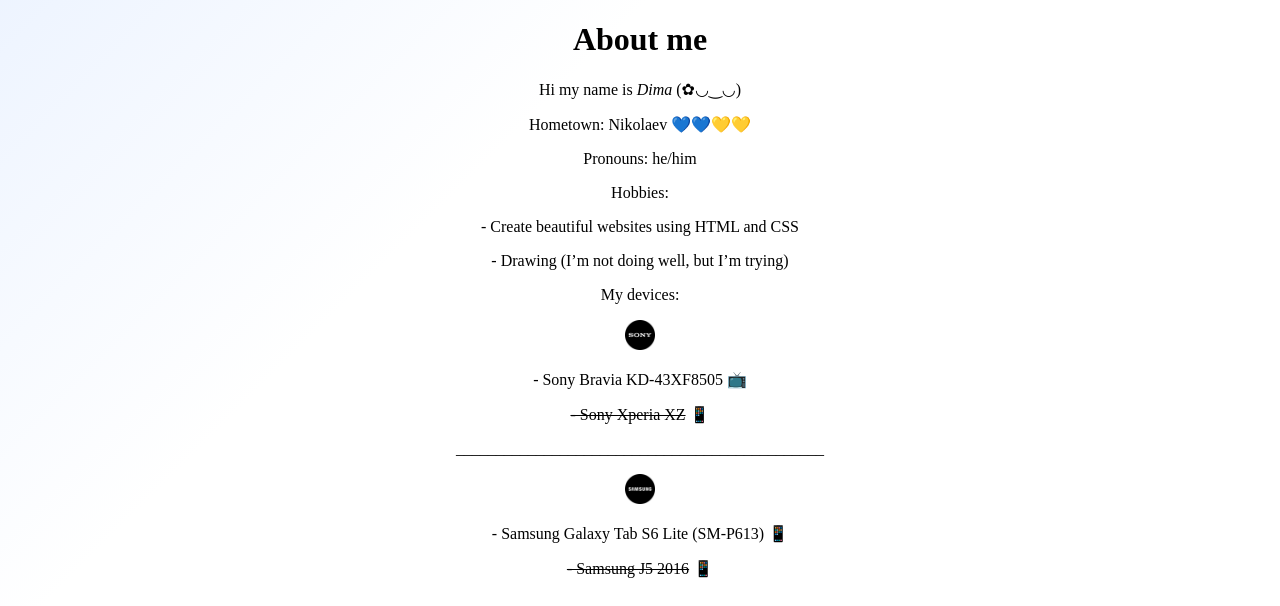
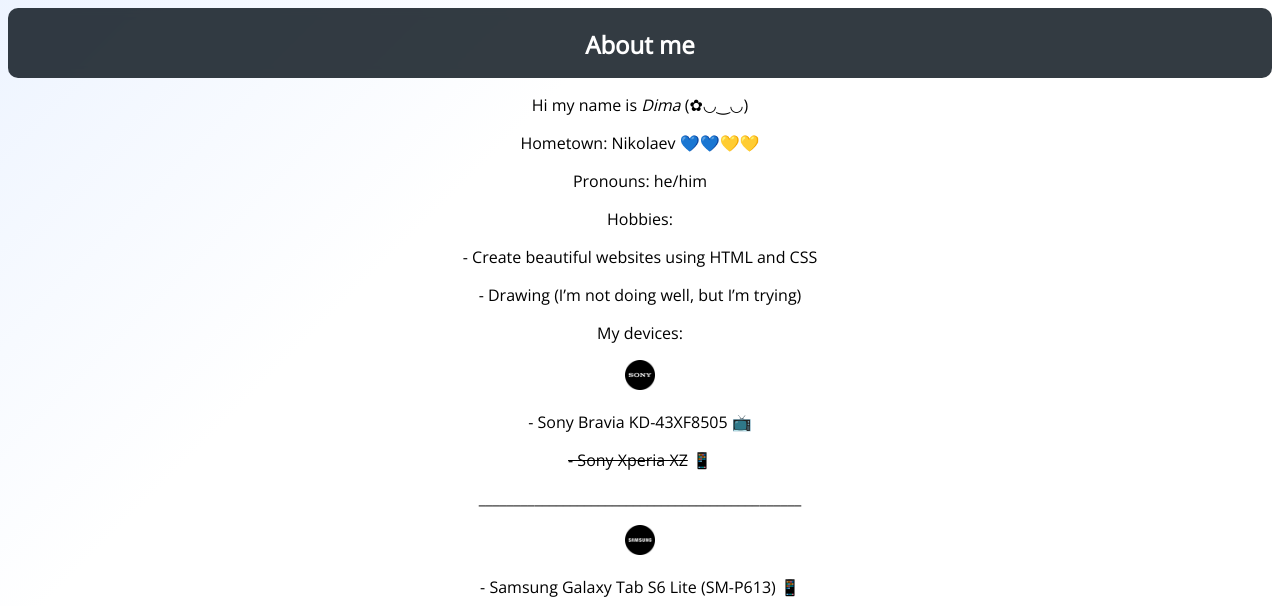
Before and after one commit to DimaDomaratckiy2022/DimaDomaratckiy2022.github.io, a plain HTML site: page Untitled-1.html in a window 1280 px wide. Shown: the top 606 px of the page. Drawn offline with nearby package versions, Linux system fonts and the light colour scheme.

Commit message:
Update Untitled-1.html

```diff
--- a/Untitled-1.html
+++ b/Untitled-1.html
@@ -14,12 +14,59 @@
 		-moz-user-select: none;
 		-webkit-user-select: none;
 		user-select: none;
-	}
 </style>
-<head>
-<meta http-equiv="Content-Type" content="text/html; charset=utf-8" />
-    <meta name="viewport" content="width=device-width, initial-scale=1">
-<h1>About me</h1>
+
+<link href='https://fonts.googleapis.com/css?family=Open Sans' rel='stylesheet'>
+<style>
+body {
+    font-family: 'Open Sans';
+}
+</style>
+
+<style>
+.topnav {
+      width: 100%;
+      height: 70px;
+      color: #fff;
+      background-color: rgba(0 10 19 / 80%);
+      z-index: 4;
+      backdrop-filter: blur(5px);
+      -webkit-backdrop-filter: blur(5px) brightness(1.5);
+      border-radius: 10px;
+}
+.topnav {
+  overflow: hidden;
+  background-color: rgba(0 10 19 / 80%);
+    z-index: 4;
+    backdrop-filter: blur(5px);
+      -webkit-backdrop-filter: blur(5px) brightness(1.5);
+      border-radius: 10px;
+
+}
+
+.topnav a {
+  float: left;
+  color: #f2f2f2;
+  text-align: center;
+  padding: 14px 16px;
+  text-decoration: none;
+  font-size: 17px;
+}
+
+.topnav a:hover {
+  background-color: #ddd;
+  color: black;
+}
+h2 {
+	color:rgb(255, 255, 255);
+    }
+</style>
+</head>
+<body>
+
+<div class="topnav">
+    <h2 align="center"> About me</h2>
+</div>
 <p>Hi my name is <i>Dima</i> (✿◡‿◡)</p>
 <p>Hometown: Nikolaev 💙💙💛💛</p>
 <p>Pronouns: he/him </p>
@@ -88,6 +135,6 @@
 </div>
 ______________________________________________
 <p>                                                </p>
-Dima Domaratckiy  ©2024–2024
+<footer> Copyright ©&nbsp;2024-2024&nbsp</footer>
 <p>                                                </p>
 <p>                                                </p>
```
